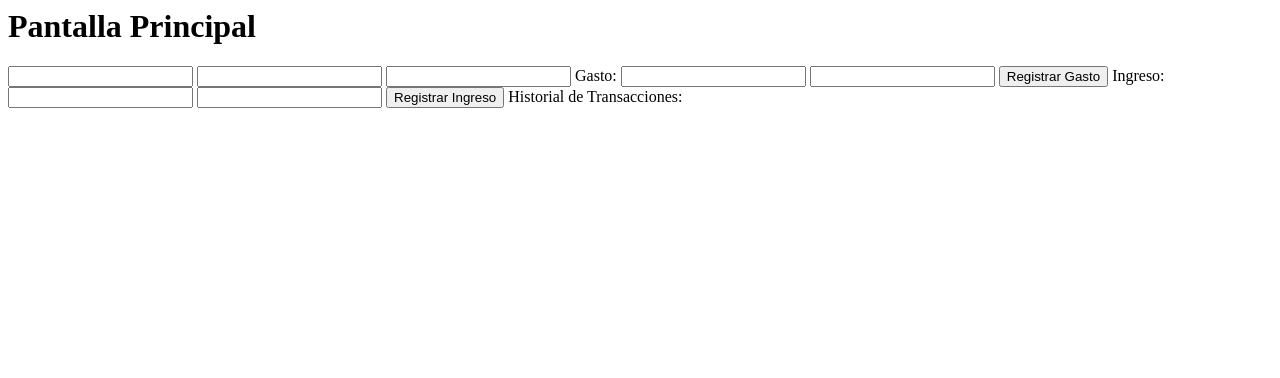
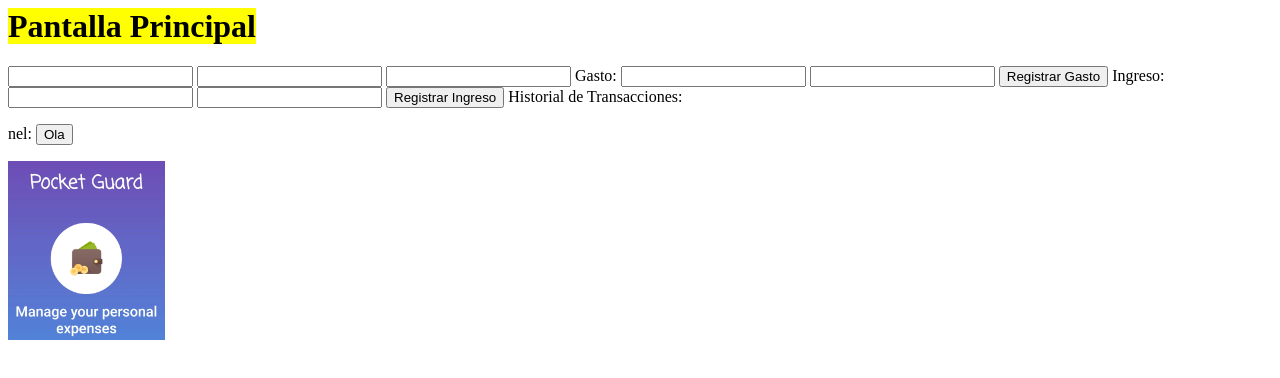
Before and after one commit to AlfredGarciaa/Proyecto-App, a website built with Parcel: page index.html in a window 1280 px wide. Built offline with nearby package versions, Linux system fonts and the light colour scheme.

Commit message:
Adicion de Titulo e Imagen

```diff
--- a/index.html
+++ b/index.html
@@ -1,7 +1,8 @@
 <html>
   <body>
-
-    <h1>Pantalla Principal</h1>
+    <h1>
+      <mark>Pantalla Principal</mark>
+    </h1>
 
     <form id="principal-form">
       <input type="number" id="balance-general" />
@@ -22,6 +23,13 @@
     </form>
     <div id="resultado-div"></div>
 
+    <form>
+      <label>nel: </label>
+      <input type="submit" value="Ola" />
+    </form>
+
     <script type="module" src="./src/presenter.js"></script>
+
+    <img src="App.png">
   </body>
 </html>
```
Also changed, not shown: App.png (added).
